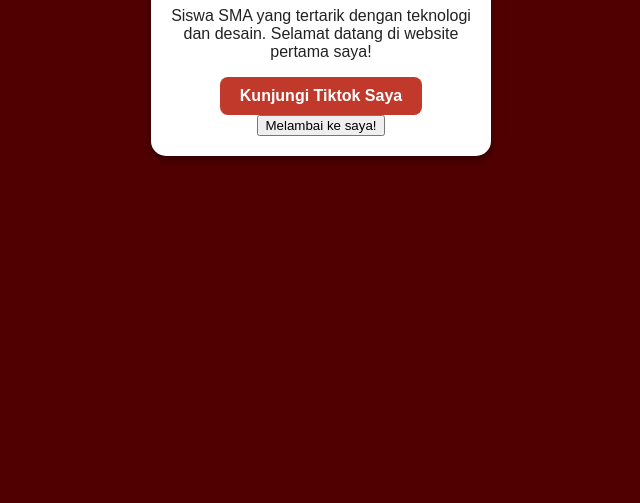
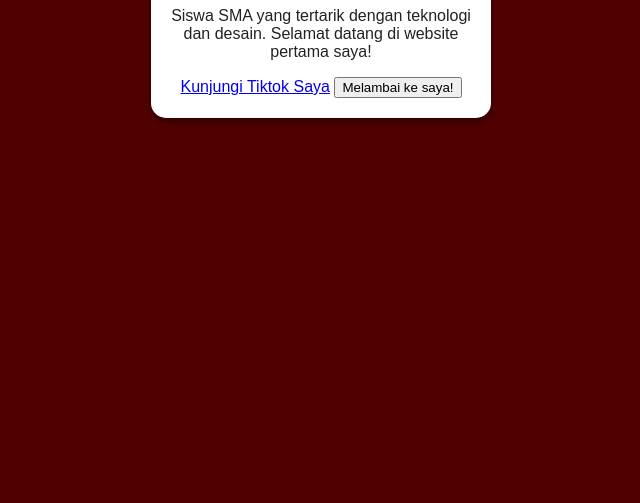
Before and after one commit to rayss09/PELATIHANTIK2026, a plain HTML site: page index.html in a window 1280 px wide. Shown: the part 297-800 px from the top of the page, without its empty margins (319-959 px from the left). Drawn offline with Linux system fonts and the light colour scheme.

Commit message:
Update style.css

```diff
--- a/style.css
+++ b/style.css
@@ -18,17 +18,3 @@ body {
   width: 150px;
   border-radius: 50%; /* Trik untuk membuat gambar persegi menjadi lingkaran sempurna */
 }
-
-.kartu-profil a {
-  display: inline-block;
-  padding: 10px 20px;
-  background-color: #c0392b;
-  color: white;
-  text-decoration: none;
-  border-radius: 8px;
-  font-weight: bold;
-}
-
-.kartu-profil a:hover {
-  background-color: #96281b;
-}
```
